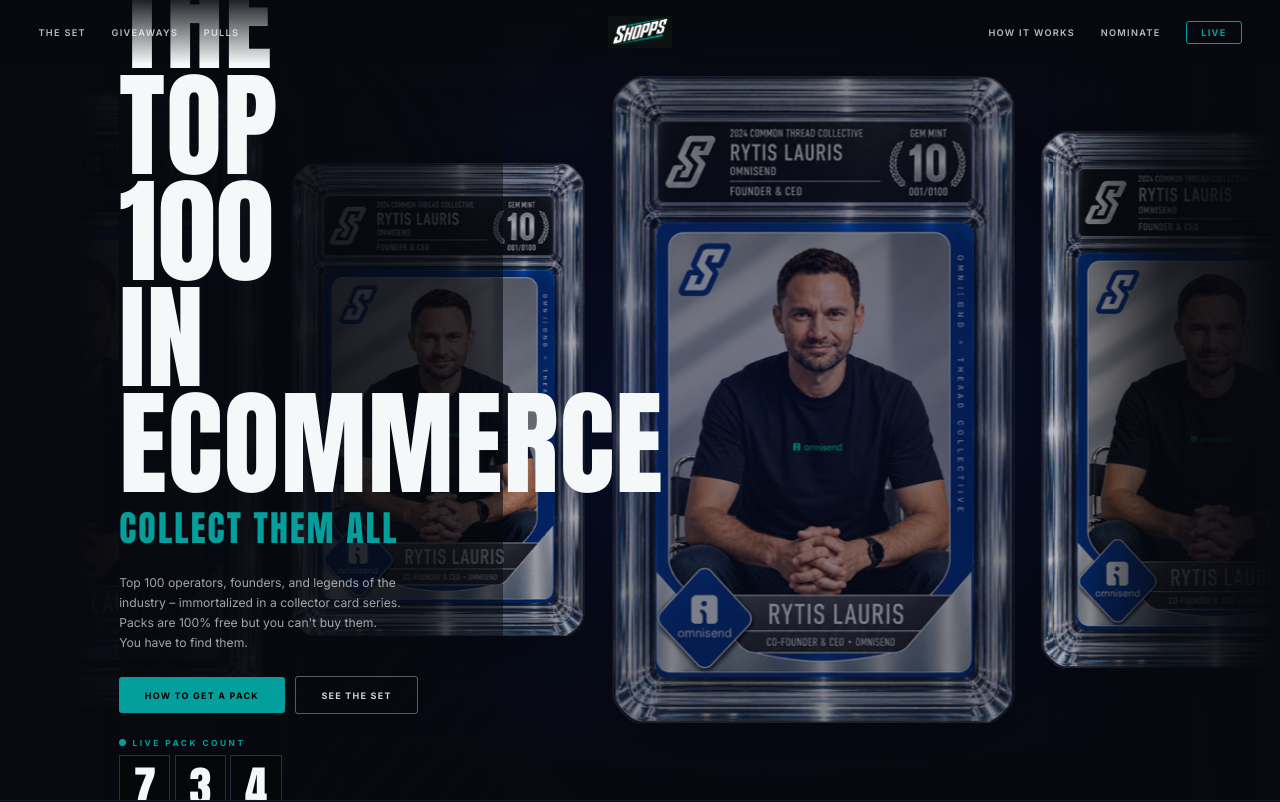
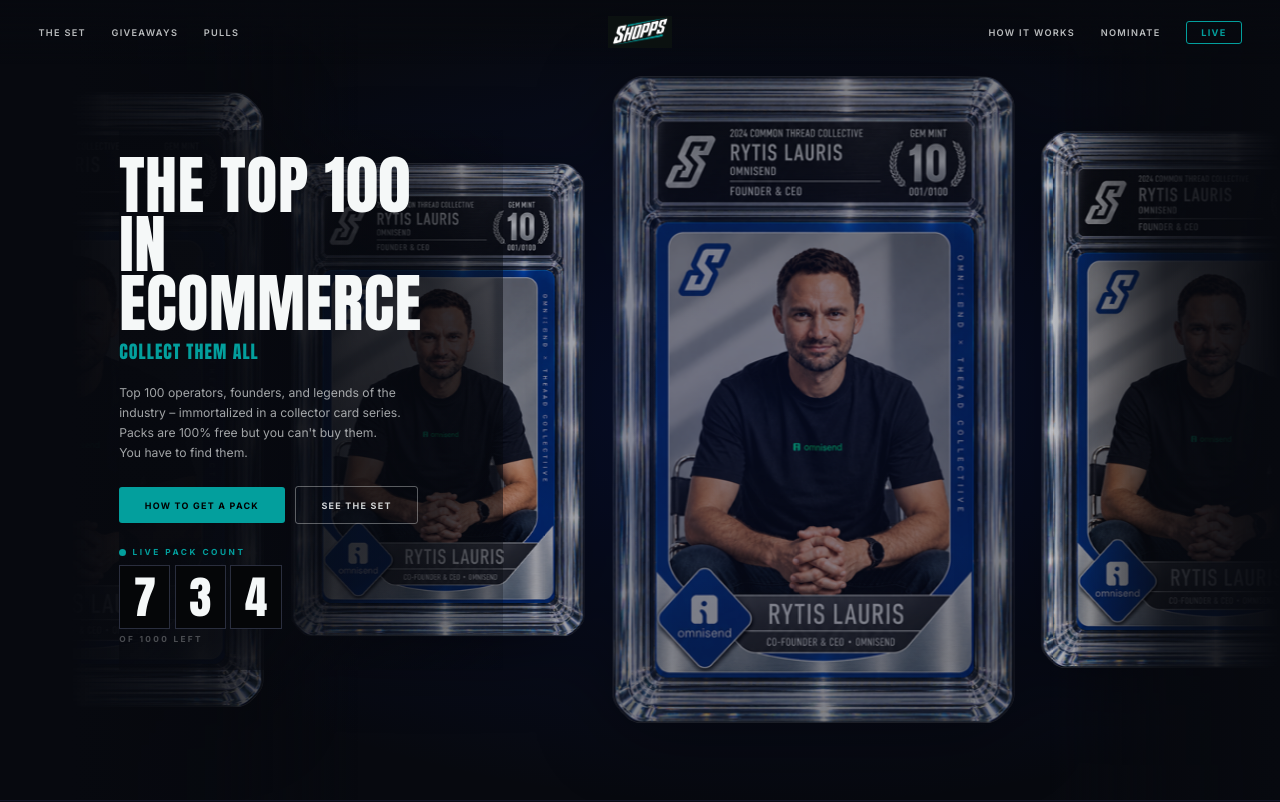
Before and after one commit to cory-ham/shopps-website, a Next.js app: page / in a window 1280 px wide. Shown: the top 802 px of the page. Built offline with nearby package versions, Linux system fonts and the light colour scheme.

Commit message:
Fix: headline 5vw so it stays 2 lines, collect label scaled down

```diff
--- a/app/globals.css
+++ b/app/globals.css
@@ -120,7 +120,7 @@ a { color: inherit; text-decoration: none; }
 
 .hero-headline {
   font-family: var(--font-anton);
-  font-size: 9vw;
+  font-size: 5vw;
   font-weight: 400;
   line-height: 0.92;
   color: var(--white);
@@ -130,7 +130,7 @@ a { color: inherit; text-decoration: none; }
 }
 .hero-collect-label {
   font-family: var(--font-anton);
-  font-size: 2.8vw;
+  font-size: 1.4vw;
   font-weight: 400;
   letter-spacing: 0.06em;
   text-transform: uppercase;
```
